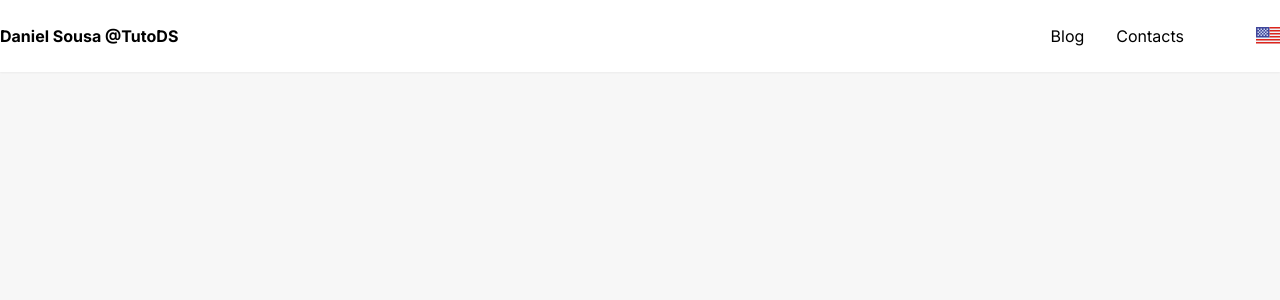
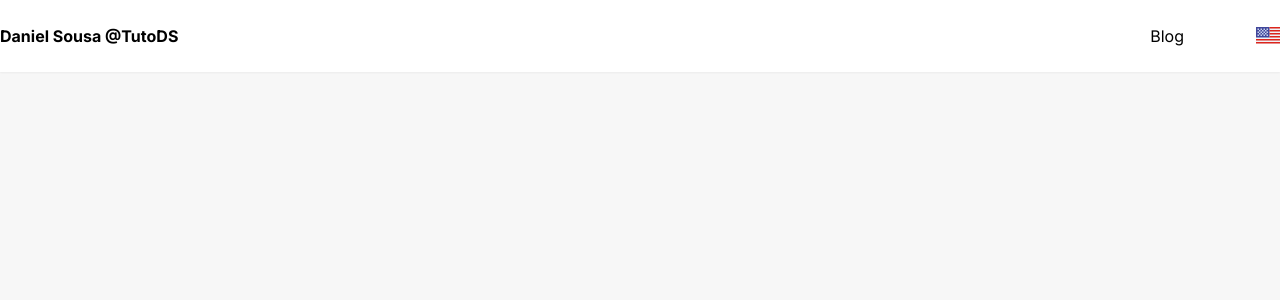
Before and after one commit to tutods/sanity-next-blog, a Next.js app in the folder blog/: page / in a window 1280 px wide. Shown: the top 300 px of the page. Built offline with nearby package versions, Linux system fonts and the light colour scheme.

Commit message:
fix: z-index on header

```diff
--- a/blog/src/components/ui/Header/index.tsx
+++ b/blog/src/components/ui/Header/index.tsx
@@ -4,7 +4,9 @@ import { NavLink } from "@components/ui/Header/partials/NavLink";
 
 export const Header = () => {
   return (
-    <header className={"py-6 px-2 md:px-0 bg-white shadow-sm sticky top-0"}>
+    <header
+      className={"py-6 px-2 md:px-0 bg-white shadow-sm sticky top-0 z-10"}
+    >
       <div className={"container mx-auto flex justify-between items-center"}>
         <Link href={"/"} passHref className={"font-bold"}>
           Daniel Sousa @TutoDS
@@ -16,11 +18,6 @@ export const Header = () => {
               <li>
                 <NavLink href={"/blog"} passHref>
                   Blog
-                </NavLink>
-              </li>
-              <li>
-                <NavLink href={"/contacts"} passHref>
-                  Contacts
                 </NavLink>
               </li>
             </ul>
--- a/blog/src/components/ui/buttons/CopyButton.tsx
+++ b/blog/src/components/ui/buttons/CopyButton.tsx
@@ -8,9 +8,14 @@ import clsx from "clsx";
 type Props = {
   textToCopy: string;
   locale: Locales;
+  className?: string;
 };
 
-export const CopyButton = ({ textToCopy, locale = Locales.EN }: Props) => {
+export const CopyButton = ({
+  textToCopy,
+  locale = Locales.EN,
+  className = "",
+}: Props) => {
   const [isCopied, setIsCopied] = useState(false);
 
   const onCopy = async () => {
@@ -32,7 +37,7 @@ export const CopyButton = ({ textToCopy, locale = Locales.EN }: Props) => {
 
   return (
     <Button
-      className={"text-gray-700 font-semibold"}
+      className={clsx(["text-gray-700 font-semibold", className])}
       onClick={onCopy}
       disabled={isCopied}
       icon={
```
